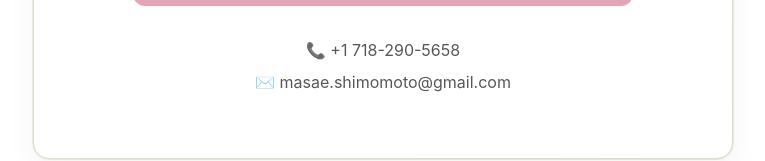
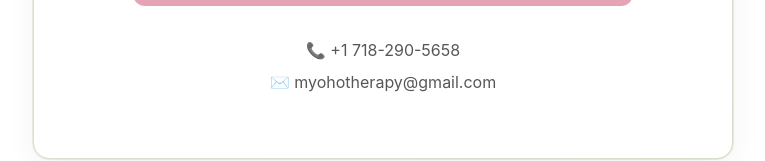
Before and after one commit to DavidEValdes/website-fun, a React (Create React App) app: page / in a window 1280 px wide. Shown: the part 5607-5768 px from the top of the page, without its empty margins (257-1022 px from the left). Built offline with nearby package versions, Linux system fonts and the light colour scheme.

Commit message:
added right email

```diff
--- a/src/App.jsx
+++ b/src/App.jsx
@@ -229,7 +229,7 @@
             </form>
             <div className="contact-links">
               <a href="tel:+17182905658" className="contact-link">📞 +1 718-290-5658</a>
-              <a href="mailto:masae.shimomoto@gmail.com" className="contact-link">✉️ masae.shimomoto@gmail.com</a>
+              <a href="mailto:masae.shimomoto@gmail.com" className="contact-link">✉️ myohotherapy@gmail.com</a>
             </div>
           </div>
         </section>
```
Also changed, not shown: 7 other files (tests, documents, lock files or other folders).
